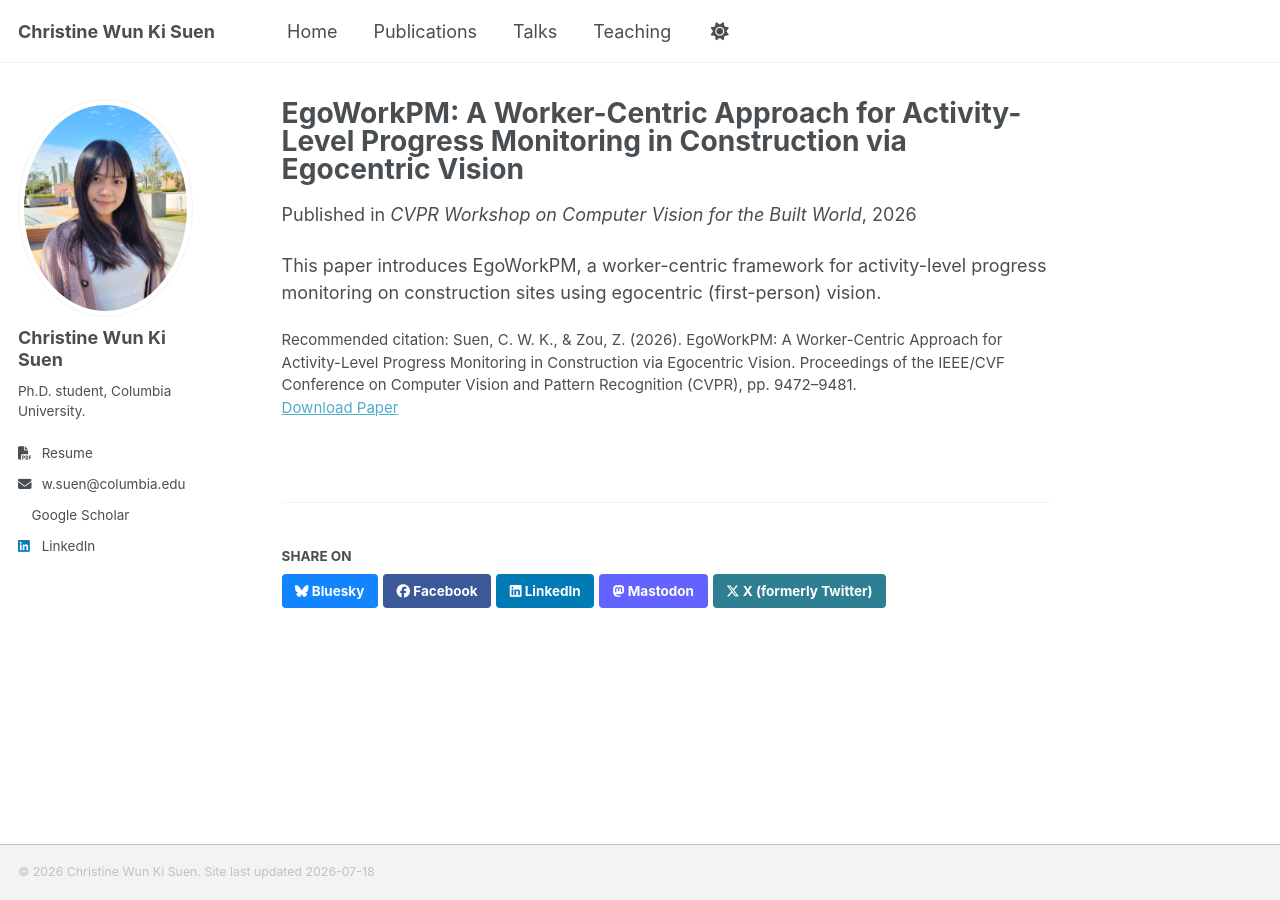
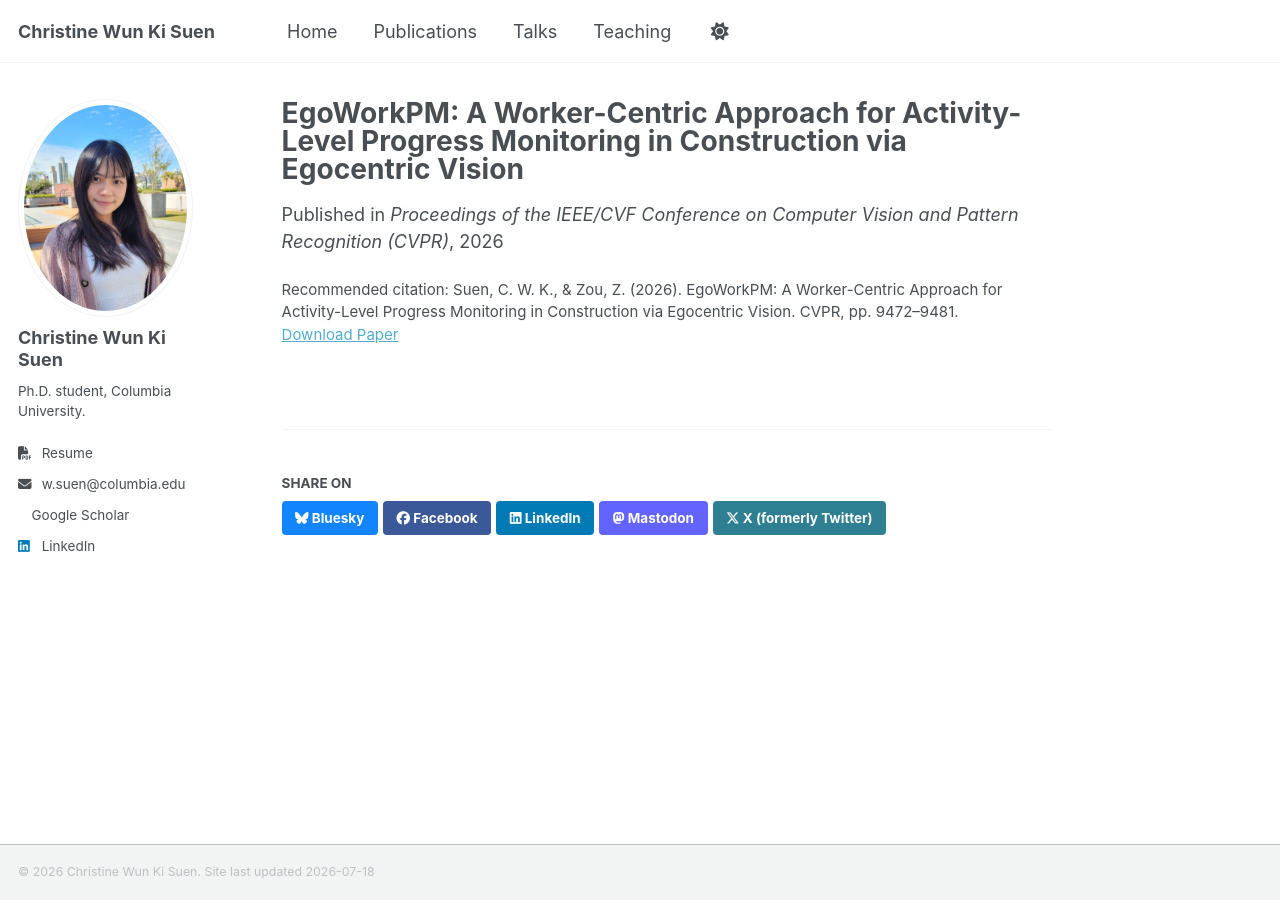
Before and after one commit to christine715/personal-website, a Jekyll site: the page built from _publications/2026-06-01-egoworkpm.md, in a window 1280 px wide. Built offline with Jekyll 4.4.1, drawn with Linux system fonts in a browser that asks for light colours; a style sheet for code colours, icons or effects is not loaded.

Commit message:
Update 2026-06-01-egoworkpm.md

```diff
--- a/_publications/2026-06-01-egoworkpm.md
+++ b/_publications/2026-06-01-egoworkpm.md
@@ -2,10 +2,14 @@
 title: "EgoWorkPM: A Worker-Centric Approach for Activity-Level Progress Monitoring in Construction via Egocentric Vision"
 collection: publications
 permalink: /publication/2026-06-01-egoworkpm
-excerpt: 'A worker-centric approach to activity-level construction progress monitoring using egocentric vision.'
+excerpt: 'We propose a worker-centric framework for activity-level construction progress monitoring using egocentric vision.'
 date: 2026-06-01
-venue: 'CVPR Workshop on Computer Vision for the Built World'
+venue: 'Proceedings of the IEEE/CVF Conference on Computer Vision and Pattern Recognition (CVPR)'
+authors: '<strong>Christine W. K. Suen</strong> and Zhengbo Zou'
+image: /images/publications/egoworkpm.png
 paperurl: ''
-citation: 'Suen, C. W. K., &amp; Zou, Z. (2026). EgoWorkPM: A Worker-Centric Approach for Activity-Level Progress Monitoring in Construction via Egocentric Vision. Proceedings of the IEEE/CVF Conference on Computer Vision and Pattern Recognition (CVPR), pp. 9472&ndash;9481.'
+projecturl: ''
+videourl: ''
+codeurl: ''
+citation: 'Suen, C. W. K., &amp; Zou, Z. (2026). EgoWorkPM: A Worker-Centric Approach for Activity-Level Progress Monitoring in Construction via Egocentric Vision. CVPR, pp. 9472&ndash;9481.'
 ---
-This paper introduces EgoWorkPM, a worker-centric framework for activity-level progress monitoring on construction sites using egocentric (first-person) vision.
```
